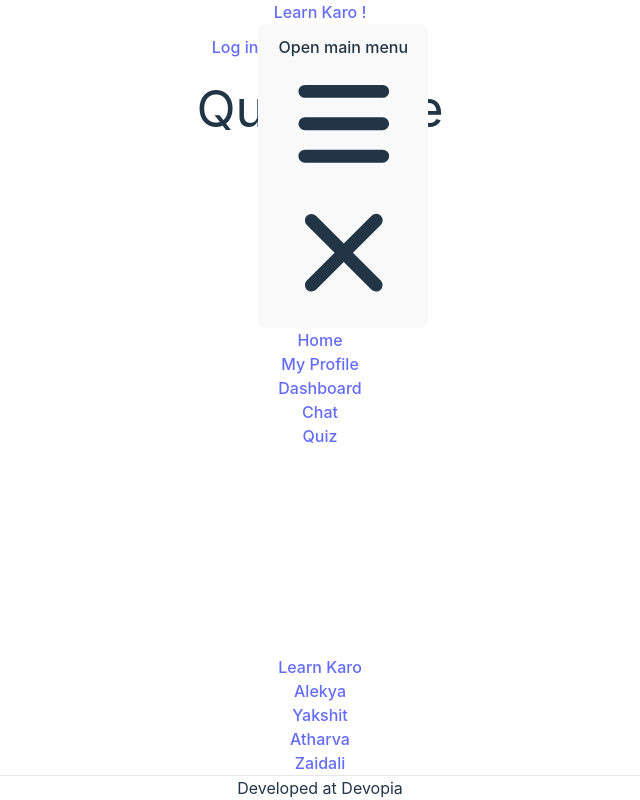
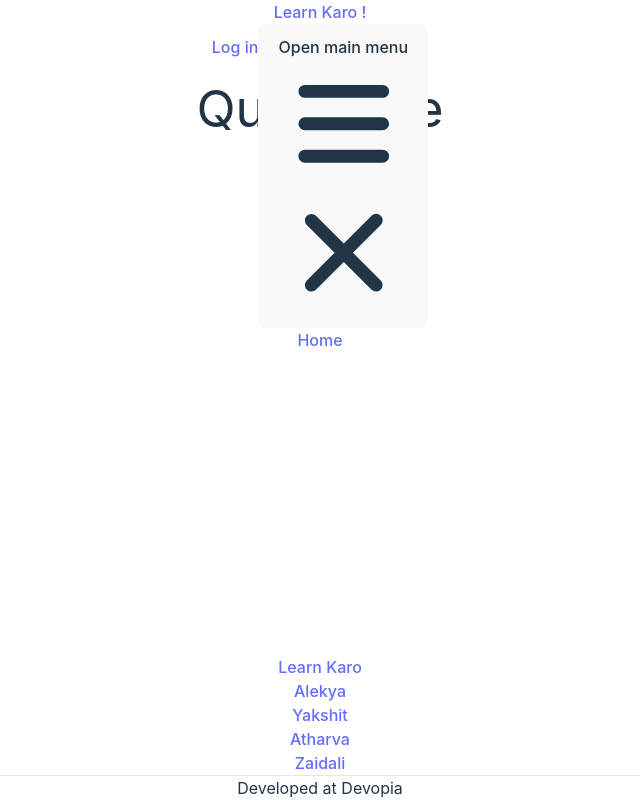
Before and after one commit to zeusopera9/mergeConflict-Devopia, a React (Vite) app in the folder my-project/: page /quiz in a window 1280 px wide. Shown: the whole page, without its empty margins (320-960 px from the left). Built offline with nearby package versions, Linux system fonts and the light colour scheme; no server answers.

Commit message:
Quiz Results Store

```diff
--- a/my-project/src/components/Global/Header.jsx
+++ b/my-project/src/components/Global/Header.jsx
@@ -27,6 +27,7 @@ const Header = () => {
             await fetch('/logout');
             setLoggedIn(false);
             setEmail('');
+            localStorage.removeItem("email");
         } catch (error) {
             console.error('Error logging out:', error);
         }
@@ -59,18 +60,18 @@ const Header = () => {
                             <li>
                                 <a href="/" className="block py-2 pr-4 pl-3 text-white rounded bg-primary-700 lg:bg-transparent lg:text-primary-700 lg:p-0 dark:text-white" aria-current="page">Home</a>
                             </li>
-                            <li>
+                            {loggedIn && <li>
                                 <a href="#" className="block py-2 pr-4 pl-3 text-gray-700 border-b border-gray-100 hover:bg-gray-50 lg:hover:bg-transparent lg:border-0 lg:hover:text-primary-700 lg:p-0 dark:text-gray-400 lg:dark:hover:text-white dark:hover:bg-gray-700 dark:hover:text-white lg:dark:hover:bg-transparent dark:border-gray-700">My Profile</a>
-                            </li>
-                            <li>
+                            </li>}
+                            {loggedIn && <li>
                                 <a href="/layout" className="block py-2 pr-4 pl-3 text-gray-700 border-b border-gray-100 hover:bg-gray-50 lg:hover:bg-transparent lg:border-0 lg:hover:text-primary-700 lg:p-0 dark:text-gray-400 lg:dark:hover:text-white dark:hover:bg-gray-700 dark:hover:text-white lg:dark:hover:bg-transparent dark:border-gray-700">Dashboard</a>
-                            </li>
-                            <li>
+                                </li>}
+                            {loggedIn && <li>
                                 <a href="/chat" className="block py-2 pr-4 pl-3 text-gray-700 border-b border-gray-100 hover:bg-gray-50 lg:hover:bg-transparent lg:border-0 lg:hover:text-primary-700 lg:p-0 dark:text-gray-400 lg:dark:hover:text-white dark:hover:bg-gray-700 dark:hover:text-white lg:dark:hover:bg-transparent dark:border-gray-700">Chat</a>
-                            </li>
-                            <li>
+                                </li>}
+                            {loggedIn && <li>
                                 <a href="/quiz" className="block py-2 pr-4 pl-3 text-gray-700 border-b border-gray-100 hover:bg-gray-50 lg:hover:bg-transparent lg:border-0 lg:hover:text-primary-700 lg:p-0 dark:text-gray-400 lg:dark:hover:text-white dark:hover:bg-gray-700 dark:hover:text-white lg:dark:hover:bg-transparent dark:border-gray-700">Quiz</a>
-                            </li>
+                                </li>}
                         </ul>
                     </div>
                 </div>
--- a/my-project/src/components/Quiz/QuizInterface.jsx
+++ b/my-project/src/components/Quiz/QuizInterface.jsx
@@ -8,7 +8,7 @@ const QuizInterface = () => {
   const [score, setScore] = useState(0);
   const [quizCompleted, setQuizCompleted] = useState(false);
   const [userResponses, setUserResponses] = useState([]);
-  const [userEmail, setUserEmail] = useState(''); // Assuming you have the user's email stored somewhere
+  const [userEmail, setUserEmail] = useState(localStorage.getItem("email")); // Assuming you have the user's email stored somewhere
 
   useEffect(() => {
     const fetchQuizQuestions = async () => {
@@ -53,23 +53,14 @@ const QuizInterface = () => {
 
   const handleQuizCompletion = async () => {
     try {
-      const response = await axios.post('http://localhost:7000/saveQuizResponses', {
-        method: 'POST',
-        headers: {
-          'Content-Type': 'application/json'
-        },
-        body: JSON.stringify({
-          userEmail: userEmail,
-          responses: userResponses
-        })
-      });
-      // Handle response if needed
+      const response = await axios.post('http://localhost:7000/saveQuizResponses', {userEmail, userResponses});
+      console.log(response);
     } catch (error) {
       console.error('Error saving quiz responses:', error);
     }
   };
 
-  console.log(userResponses);
+  // console.log(userResponses);
 
   if (quizCompleted) {
     handleQuizCompletion(); // Call handleQuizCompletion when quiz is completed
```
Also changed, not shown: 1 other file (tests, documents, lock files or other folders).
